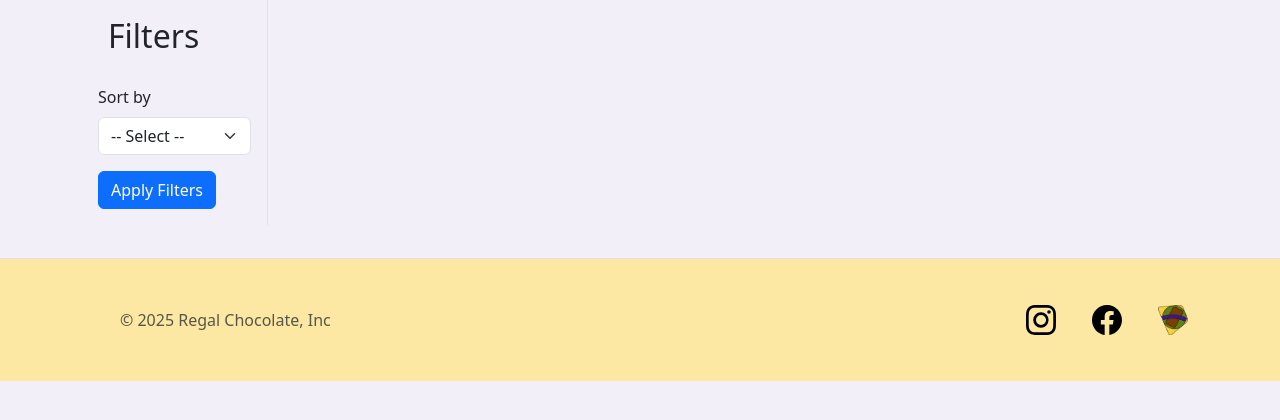
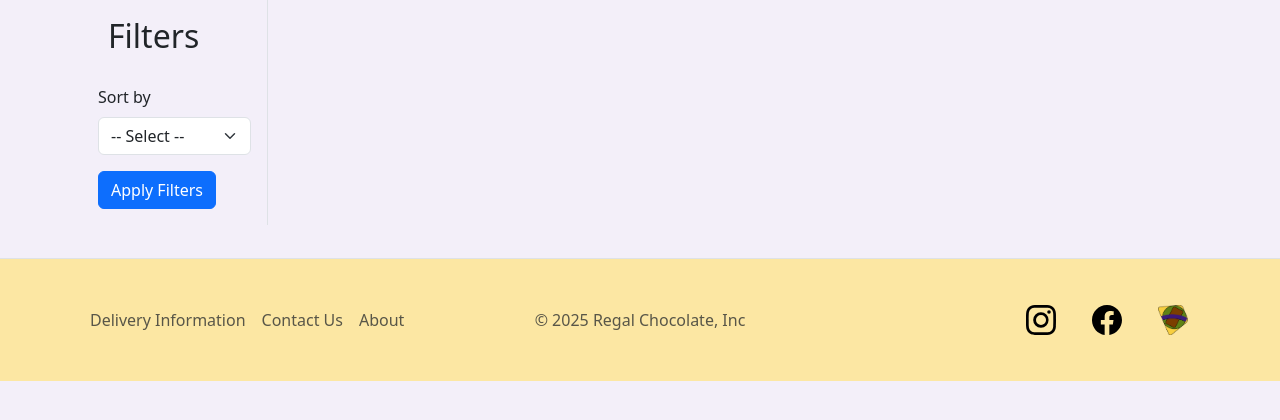
Before and after one commit to fjye1/chocolate_website, a Flask app: page /product in a window 1280 px wide. Shown: the part 259-679 px from the top of the page. Run offline with Flask 3, Linux system fonts and the light colour scheme; data comes from the database, SQL or seed files in the repository; data that the repository does not hold is empty; some libraries are stand-ins or nearby versions.

Commit message:
Add footer.html to changes

```diff
--- a/templates/footer.html
+++ b/templates/footer.html
@@ -6,13 +6,22 @@
 <footer class="simple-bg-footer py-3 border-top" style="margin-top: 33px;">
     <div class="container d-flex flex-wrap justify-content-between align-items-center">
 
-        <div class="col-md-4 d-flex align-items-center">
-            <a href="/" class="mb-3 me-2 mb-md-0 text-body-secondary text-decoration-none lh-1" aria-label="Bootstrap">
-                <svg class="bi" width="30" height="24" aria-hidden="true">
-                    <use xlink:href="#bootstrap"></use>
-                </svg>
-            </a>
-            <span class="mb-3 mb-md-0 text-body-secondary">© 2025 Regal Chocolate, Inc</span>
+        <!-- Left: Info links -->
+        <ul class="nav col-md-4 justify-content-start">
+            <li class="nav-item">
+                <a href="/delivery" class="nav-link px-2 text-body-secondary">Delivery Information</a>
+            </li>
+            <li class="nav-item">
+                <a href="/contact" class="nav-link px-2 text-body-secondary">Contact Us</a>
+            </li>
+            <li class="nav-item">
+                <a href="/about" class="nav-link px-2 text-body-secondary">About</a>
+            </li>
+        </ul>
+
+        <!-- Center: Copyright -->
+        <div class="col-md-4 d-flex justify-content-center">
+            <span class="text-body-secondary">© 2025 Regal Chocolate, Inc</span>
         </div>
         <ul class="nav col-md-4 justify-content-end list-unstyled d-flex">
             <li class="ms-3">
```
